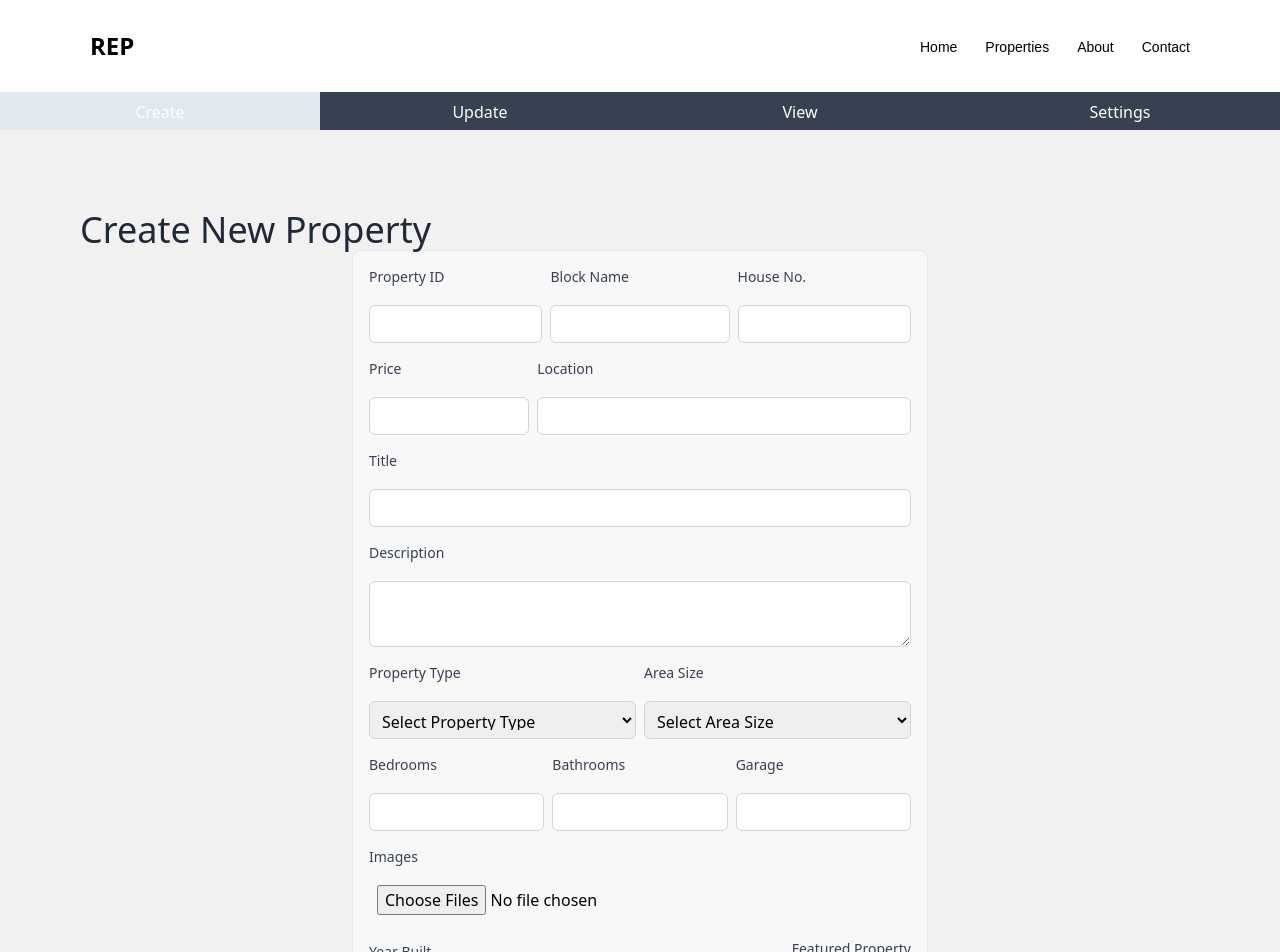
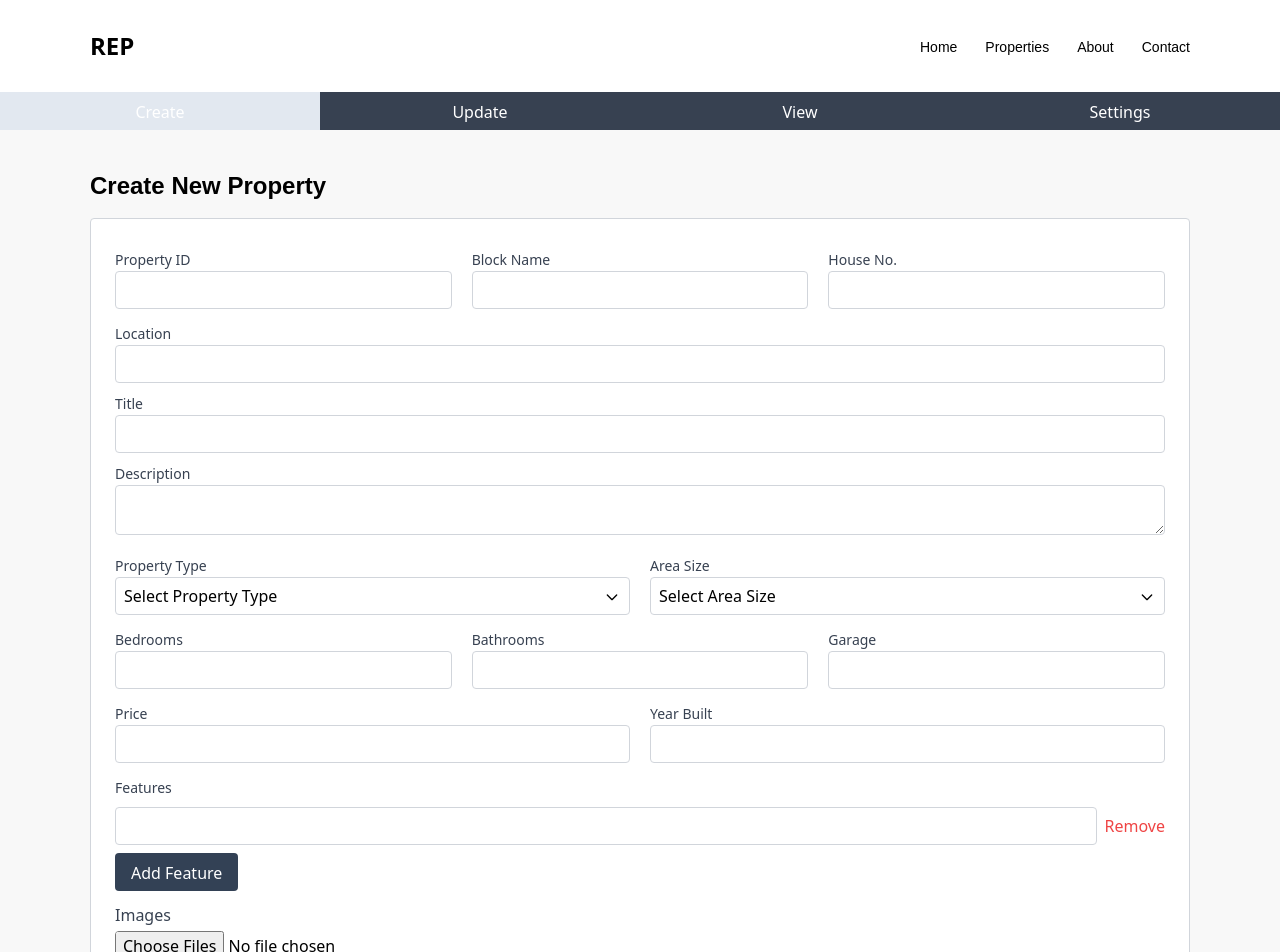
Before and after one commit to Taimur-DevOps/REP, a Next.js app: page /auth/dashboard in a window 1280 px wide. Shown: the top 952 px of the page. Built offline with nearby package versions, Linux system fonts and the light colour scheme.

Commit message:
dashboard updates

```diff
--- a/src/app/auth/dashboard/page.js
+++ b/src/app/auth/dashboard/page.js
@@ -1,40 +1,54 @@
-'use client'
-import AdminListingForm from '@/app/components/AdminListingForm';
-import TableListing from '@/app/components/TableListing';
-import React, { useState } from 'react';
+"use client";
+import AdminListingForm from "@/app/components/AdminListingForm";
+import TableListing from "@/app/components/TableListing";
+import React, { useState } from "react";
 
 const dashboard = () => {
-    const [activeTab, setActiveTab] = useState('create');
+  const [activeTab, setActiveTab] = useState("create");
 
   const openPage = (pageName) => {
     setActiveTab(pageName);
   };
   return (
-        <div className="">
+    <div className="bg-bgGray">
       {/* Tabs */}
       <div className="flex justify-center ">
         <button
-                    className={`tablink py-2  ${activeTab === 'create' ? 'bg-slate-200 text-slate-700' : 'bg-gray-700'} text-white w-1/4 p-4`}
-                    onClick={() => openPage('create')}
+          className={`tablink py-2  ${
+            activeTab === "create"
+              ? "bg-slate-200 text-slate-700"
+              : "bg-gray-700"
+          } text-white w-1/4 p-4`}
+          onClick={() => openPage("create")}
         >
           Create
         </button>
         <button
-                    className={`tablink py-2 ${activeTab === 'update' ? 'bg-slate-200 text-slate-700' : 'bg-gray-700'} text-white w-1/4 p-4`}
-                    onClick={() => openPage('update')}
+          className={`tablink py-2 ${
+            activeTab === "update"
+              ? "bg-slate-200 text-slate-700"
+              : "bg-gray-700"
+          } text-white w-1/4 p-4`}
+          onClick={() => openPage("update")}
           id="defaultOpen"
         >
           Update
         </button>
         <button
-                    className={`tablink  py-2 ${activeTab === 'listing' ? 'bg-slate-200 text-slate-700' : 'bg-gray-700'} text-white w-1/4 p-4`}
-                    onClick={() => openPage('listing')}
+          className={`tablink  py-2 ${
+            activeTab === "listing"
+              ? "bg-slate-200 text-slate-700"
+              : "bg-gray-700"
+          } text-white w-1/4 p-4`}
+          onClick={() => openPage("listing")}
         >
           View
         </button>
         <button
-                    className={`tablink py-2 ${activeTab === 'settings' ? 'bg-red-500' : 'bg-gray-700'} text-white w-1/4 p-4`}
-                    onClick={() => openPage('settings')}
+          className={`tablink py-2 ${
+            activeTab === "settings" ? "bg-red-500" : "bg-gray-700"
+          } text-white w-1/4 p-4`}
+          onClick={() => openPage("settings")}
         >
           Settings
         </button>
@@ -42,36 +56,53 @@ const dashboard = () => {
 
       {/* Tabs inner window */}
 
-            <div id="create" className={`tabcontent ${activeTab === 'create' ? 'block' : 'hidden'} bg-[#f1f1f1] p-4 lg:p-20 h-full`}>
-            <h1 className="relative p-0 m-0 font-raleway font-light text-4xl text-gray-800 transition-all duration-400 ease-in-out ">
+      <div
+        id="create"
+        className={`tabcontent ${
+          activeTab === "create" ? "block" : "hidden"
+        } lg:container mx-auto py-10`}
+      >
+        <h1 className="text-2xl font-semibold font-nokara mb-4">
           Create New Property
         </h1>
         <AdminListingForm />
       </div>
 
-            <div id="update" className={`tabcontent ${activeTab === 'update' ? 'block' : 'hidden'} bg-[#f1f1f1] p-4 lg:p-20 h-full`}>
-            <h1 className="relative p-0 m-0 font-raleway font-light text-4xl text-gray-800 transition-all duration-400 ease-in-out ">
+      <div
+        id="update"
+        className={`tabcontent ${
+          activeTab === "update" ? "block" : "hidden"
+        }  lg:container mx-auto py-10`}
+      >
+        <h1 className="text-2xl font-semibold font-nokara mb-4">
           Update Property
         </h1>
         <AdminListingForm />
       </div>
 
-            <div id="listing" className={`tabcontent ${activeTab === 'listing' ? 'block' : 'hidden'} bg-[#f1f1f1] p-4 lg:p-20 h-full`}>
-                <h1 className="relative p-0 m-0 font-raleway font-light text-4xl text-gray-800 transition-all duration-400 ease-in-out mb-4">
-                    Listing of  Properties
+      <div
+        id="listing"
+        className={`tabcontent ${
+          activeTab === "listing" ? "block" : "hidden"
+        }  lg:container mx-auto py-10`}
+      >
+        <h1 className="text-2xl font-semibold font-nokara mb-4">
+          Listing of Properties
         </h1>
         <TableListing />
       </div>
 
-            <div id="settings" className={`tabcontent ${activeTab === 'settings' ? 'block' : 'hidden'} bg-[#f1f1f1] p-4 lg:p-20 h-full`}>
-            <h1 className="relative p-0 m-0 font-raleway font-light text-4xl text-gray-800 transition-all duration-400 ease-in-out mb-4">
-                   Settings
-                </h1>
+      <div
+        id="settings"
+        className={`tabcontent ${
+          activeTab === "settings" ? "block" : "hidden"
+        }  lg:container mx-auto py-10`}
+      >
+        <h1 className="text-2xl font-semibold font-nokara mb-4">Settings</h1>
         <p>Who we are and what we do.</p>
       </div>
     </div>
+  );
+};
 
-    )
-}
-
-export default dashboard
+export default dashboard;
--- a/src/app/components/AdminListingForm.js
+++ b/src/app/components/AdminListingForm.js
@@ -1,37 +1,39 @@
-'use client'
-import { useState } from 'react';
+"use client";
+import { useState } from "react";
+import Button from "./Button";
+import { HiOutlineChevronDown } from "react-icons/hi";
 
 const AdminListingForm = () => {
   const [formData, setFormData] = useState({
-        propertyId: '',
-        title: '',
-        description: '',
-        price: '',
-        location: '',
-        houseNumber: '',
-        blockNumber: '',
+    propertyId: "",
+    title: "",
+    description: "",
+    price: "",
+    location: "",
+    houseNumber: "",
+    blockNumber: "",
     images: [],
-        propertyType: '',
-        bedrooms: '',
-        bathrooms: '',
-        garage: '',
-        areaSize: '',
-        yearBuilt: '',
+    propertyType: "",
+    bedrooms: "",
+    bathrooms: "",
+    garage: "",
+    areaSize: "",
+    yearBuilt: "",
     featured: false,
-        features: ['']
+    features: [""],
   });
 
   const handleChange = (e) => {
     const { name, value, type, checked, files } = e.target;
-        if (type === 'file') {
+    if (type === "file") {
       setFormData({
         ...formData,
-                images: [...formData.images, ...Array.from(files)]
+        images: [...formData.images, ...Array.from(files)],
       });
     } else {
       setFormData({
         ...formData,
-                [name]: type === 'checkbox' ? checked : value
+        [name]: type === "checkbox" ? checked : value,
       });
     }
   };
@@ -43,7 +45,7 @@ const AdminListingForm = () => {
   };
 
   const addFeature = () => {
-        setFormData({ ...formData, features: [...formData.features, ''] });
+    setFormData({ ...formData, features: [...formData.features, ""] });
   };
 
   const removeFeature = (index) => {
@@ -58,63 +60,116 @@ const AdminListingForm = () => {
   };
 
   return (
-        <form onSubmit={handleSubmit} className="w-full lg:max-w-xl md:mx-auto p-2 lg:p-4 mb-4 space-y-4 border bg-[#F8F8F8] rounded-lg">
-            {/* Id and Title */}
-            <div className=" flex items-center gap-2">
-                <div className=''>
-                    <label className="block text-sm font-medium text-gray-700">Property ID</label>
-                    <input name="propertyId" value={formData.propertyId} onChange={handleChange} className="block w-full p-2 border border-gray-300 rounded-md" />
+    <form
+      onSubmit={handleSubmit}
+      className=" border border-gray-300 rounded-[4px] bg-white px-6 py-7"
+    >
+      {/* property Id and Title */}
+      <main className="flex flex-col gap-3">
+        <div className="grid grid-cols-3 gap-5">
+          <div className="">
+            <label className=" text-sm font-medium text-gray-700">
+              Property ID
+            </label>
+            <input
+              name="propertyId"
+              value={formData.propertyId}
+              onChange={handleChange}
+              className=" w-full px-2 border border-gray-300 rounded-[4px]"
+            />
           </div>
           <div className="">
-                    <label className="block text-sm font-medium text-gray-700">Block Name </label>
-                    <input name="blockNumber" value={formData.blockNumber} onChange={handleChange} className="block w-full p-3 border border-gray-300 rounded-md" />
+            <label className=" text-sm font-medium text-gray-700">
+              Block Name{" "}
+            </label>
+            <input
+              name="blockNumber"
+              value={formData.blockNumber}
+              onChange={handleChange}
+              className=" w-full  px-2 border border-gray-300 rounded-[4px]"
+            />
           </div>
           <div className="">
-                    <label className="block text-sm font-medium text-gray-700">House No.</label>
-                    <input name="houseNumber" value={formData.houseNumber} onChange={handleChange} className="block w-full p-2 border border-gray-300 rounded-md" />
+            <label className=" text-sm font-medium text-gray-700">
+              House No.
+            </label>
+            <input
+              name="houseNumber"
+              value={formData.houseNumber}
+              onChange={handleChange}
+              className=" w-full  px-2 border border-gray-300 rounded-[4px]"
+            />
+          </div>
         </div>
 
+        {/*location Title Description */}
+        <div className="flex flex-col gap-2">
+          <div className="">
+            <label className=" text-sm font-medium text-gray-700">
+              Location
+            </label>
+            <input
+              name="location"
+              value={formData.location}
+              onChange={handleChange}
+              className=" w-full  px-2 border border-gray-300 rounded-[4px]"
+            />
           </div>
 
-            {/* price and location */}
-            <div className='flex items-center gap-2'>
-                <div className="w-[30%]">
-                    <label className="block text-sm font-medium text-gray-700">Price</label>
-                    <input type="number" name="price" value={formData.price} onChange={handleChange} className="block w-full p-2 border border-gray-300 rounded-md" />
-                </div>
-                <div className="w-[70%]">
-                    <label className="block text-sm font-medium text-gray-700">Location</label>
-                    <input name="location" value={formData.location} onChange={handleChange} className="block w-full p-2 border border-gray-300 rounded-md" />
-                </div>
-            </div>
-            {/* Title */}
-            <div className='w-full'>
-                <label className="block text-sm font-medium text-gray-700">Title</label>
-                <input name="title" value={formData.title} onChange={handleChange} className="block w-full p-2 border border-gray-300 rounded-md" />
+          <div className="">
+            <label className=" text-sm font-medium text-gray-700">Title</label>
+            <input
+              name="title"
+              value={formData.title}
+              onChange={handleChange}
+              className="w-full  px-2 border border-gray-300 rounded-[4px]"
+            />
           </div>
 
-            {/* Description */}
           <div className="">
-                <label className="block text-sm font-medium text-gray-700">Description</label>
-                <textarea name="description" value={formData.description} onChange={handleChange} className="block w-full p-2 border border-gray-300 rounded-md" />
+            <label className=" text-sm font-medium text-gray-700">
+              Description
+            </label>
+            <textarea
+              name="description"
+              value={formData.description}
+              onChange={handleChange}
+              className=" w-full  border border-gray-300 rounded-[4px]"
+            />
+          </div>
         </div>
 
         {/* property Type and Area */}
-            <div className='flex items-center gap-2'>
-                <div className="w-1/2">
-                    <label className="block text-sm font-medium text-gray-700">Property Type</label>
-                    <select name="propertyType" value={formData.propertyType} onChange={handleChange} className="block w-full p-2 border border-gray-300 rounded-md">
+        <div className="grid grid-cols-2 gap-5">
+          <div className="relative">
+            <label className=" text-sm font-medium text-gray-700">
+              Property Type
+            </label>
+            <select
+              name="propertyType"
+              value={formData.propertyType}
+              onChange={handleChange}
+              className=" w-full border border-gray-300 rounded-[4px] bg-white px-2 placeholder:font-light"
+            >
               <option value="">Select Property Type</option>
               <option value="house">House</option>
               <option value="apartment">Apartment</option>
               <option value="farmhouse">Farm House</option>
               <option value="commercial">commercial</option>
             </select>
+            <HiOutlineChevronDown className="absolute bottom-[10px] right-[10px] w-4 h-4" />
           </div>
 
-                <div className="w-1/2 ">
-                    <label className="block text-sm font-medium text-gray-700">Area Size</label>
-                    <select name="areaSize" value={formData.areaSize} onChange={handleChange} className=" overflow-auto  w-full p-2 border border-gray-300 rounded-md">
+          <div className="relative">
+            <label className=" text-sm font-medium text-gray-700">
+              Area Size
+            </label>
+            <select
+              name="areaSize"
+              value={formData.areaSize}
+              onChange={handleChange}
+              className=" overflow-auto  w-full  border border-gray-300 rounded-[4px] bg-white px-2"
+            >
               <option value="">Select Area Size</option>
               <option value="marla5">5 Marla</option>
               <option value="marla10">10 Marla</option>
@@ -133,31 +188,118 @@ const AdminListingForm = () => {
               <option value="marla75">75 Marla</option>
               <option value="marla80">80 Marla</option>
             </select>
+            <HiOutlineChevronDown className="absolute bottom-[10px] right-[10px] w-4 h-4" />
           </div>
         </div>
 
         {/* BedRoom, BathRooms, garage */}
-            <div className='flex items-center gap-2'>
+        <div className="grid grid-cols-3 gap-5">
           <div className="">
-                    <label className="block text-sm font-medium text-gray-700">Bedrooms</label>
-                    <input type="number" name="bedrooms" value={formData.bedrooms} onChange={handleChange} className="block w-full p-2 border border-gray-300 rounded-md" />
+            <label className="text-sm font-medium text-gray-700">
+              Bedrooms
+            </label>
+            <input
+              type="number"
+              name="bedrooms"
+              value={formData.bedrooms}
+              onChange={handleChange}
+              className="w-full border  px-2 border-gray-300 rounded-[4px]"
+            />
           </div>
           <div className="">
-                    <label className="block text-sm font-medium text-gray-700">Bathrooms</label>
-                    <input type="number" name="bathrooms" value={formData.bathrooms} onChange={handleChange} className="block w-full p-2 border border-gray-300 rounded-md" />
+            <label className=" text-sm font-medium text-gray-700">
+              Bathrooms
+            </label>
+            <input
+              type="number"
+              name="bathrooms"
+              value={formData.bathrooms}
+              onChange={handleChange}
+              className=" w-full  px-2 border border-gray-300 rounded-[4px]"
+            />
           </div>
           <div className="">
-                    <label className="block text-sm font-medium text-gray-700">Garage</label>
-                    <input type="number" name="garage" value={formData.garage} onChange={handleChange} className="block w-full p-2 border border-gray-300 rounded-md" />
+            <label className=" text-sm font-medium text-gray-700">Garage</label>
+            <input
+              type="number"
+              name="garage"
+              value={formData.garage}
+              onChange={handleChange}
+              className=" w-full  px-2 border border-gray-300 rounded-[4px]"
+            />
+          </div>
+        </div>
+
+        {/* year built and Featured */}
+        <div className="grid grid-cols-2 gap-5">
+          <div className="">
+            <label className=" text-sm font-medium text-gray-700">Price</label>
+            <input
+              type="number"
+              name="price"
+              value={formData.price}
+              onChange={handleChange}
+              className=" w-full  px-2 border border-gray-300 rounded-[4px]"
+            />
+          </div>
+          <div className="">
+            <label className=" text-sm font-medium text-gray-700">
+              Year Built
+            </label>
+            <input
+              type="number"
+              name="yearBuilt"
+              value={formData.yearBuilt}
+              onChange={handleChange}
+              className=" w-full  px-2 border border-gray-300 rounded-[4px]"
+            />
+          </div>
+        </div>
+
+        {/* Additional Features */}
+        <div className="">
+          <label className=" text-sm font-medium text-gray-700">Features</label>
+          <div className="">
+            {formData.features.map((feature, index) => (
+              <div key={index} className="flex items-center gap-2 mt-2">
+                <input
+                  value={feature}
+                  onChange={(e) => handleFeatureChange(index, e.target.value)}
+                  className=" w-full  px-2  border border-gray-300 rounded-[4px]"
+                />
+                <button
+                  type="button"
+                  onClick={() => removeFeature(index)}
+                  className="text-red-500 hover:text-red-700"
+                >
+                  Remove
+                </button>
+              </div>
+            ))}
+          </div>
+          <div className="mt-2">
+            <button
+              type="button"
+              onClick={addFeature}
+              className="py-2 px-4 bg-slate-700 text-white rounded-[4px]"
+            >
+              Add Feature
+            </button>
           </div>
         </div>
 
         {/* Upload Images */}
-            <div className=" ">
-                <label className="block text-sm font-medium text-gray-700">Images</label>
-                <input type="file" name="images" multiple onChange={handleChange} className=" w-full px-2  border-gray-300 rounded-md" />
+        <div className="flex flex-col gap-1">
+          <div className="text-base font-medium text-gray-700">Images</div>
+          <input
+            type="file"
+            name="images"
+            multiple
+            onChange={handleChange}
+            className="w-[30%] border-gray-300 rounded-[4px]"
+          />
           {formData.images.length > 0 && (
-                    <div className="mt-2 space-y-1 border px-6 py-2">
+            <div className="mt-2 border rounded-[4px] p-2 w-64">
               {formData.images.map((file, index) => (
                 <div key={index} className="flex items-center space-x-2">
                   <span>{file.name}</span>
@@ -166,38 +308,32 @@ const AdminListingForm = () => {
             </div>
           )}
         </div>
-            {/* year built and Featured */}
-            <div className='flex items-center justify-between gap-2'>
-                <div className="">
-                    <label className="block text-sm font-medium text-gray-700">Year Built</label>
-                    <input type="number" name="yearBuilt" value={formData.yearBuilt} onChange={handleChange} className="block w-full p-2 border border-gray-300 rounded-md" />
+
+        {/* feature property */}
+        <div className="flex items-center gap-2 ">
+          <input
+            type="checkbox"
+            name="featured"
+            checked={formData.featured}
+            onChange={handleChange}
+            className="h-5 w-5 text-indigo-600 border-gray-300 rounded"
+          />
+          <span className=" text-sm font-medium text-gray-700 whitespace-nowrap">
+            Featured Property
+          </span>
         </div>
-                <div className="">
-                    <label className="block text-sm font-medium text-gray-700 whitespace-nowrap">Featured Property</label>
-                    <input type="checkbox" name="featured" checked={formData.featured} onChange={handleChange} className="h-5 w-5 text-indigo-600 border-gray-300 rounded" />
+      </main>
+
+      {/* submit btn */}
+      <hr className="mt-4 mb-2" />
+      <div className="flex justify-end">
+        <button
+          type="submit"
+          className="mt-4 py-2 px-5 bg-green-500 text-white rounded-[4px]"
+        >
+          Submit
+        </button>
       </div>
-            </div>
-
-            {/* Additional Features */}
-            <div className="">
-                <label className="block text-sm font-medium text-gray-700">Features</label>
-                <div className=''>
-                    {formData.features.map((feature, index) => (
-                        <div key={index} className="flex items-center space-y-2 space-x-2 ">
-                            <input value={feature} onChange={(e) => handleFeatureChange(index, e.target.value)} className="block w-full p-2 border border-gray-300 rounded-md" />
-                            <button type="button" onClick={() => removeFeature(index)} className="text-red-500 hover:text-red-700">Remove</button>
-                        </div>
-                    ))}
-
-                </div>
-                <button type="button" onClick={addFeature} className=" p-2 bg-slate-700 text-white rounded-md">Add Feature</button>
-            </div>
-
-            <div>
-                <button type="submit" className="mt-4 p-2 bg-green-500 text-white rounded-md w-full">Submit</button>
-            </div>
-
-
     </form>
   );
 };
--- a/src/app/globals.css
+++ b/src/app/globals.css
@@ -91,7 +91,9 @@ select,
 button {
   height: 38px !important;
 }
-
+select {
+  appearance: none;
+}
 .contactBanner {
   background-image: url("../assets/contactBanner.jpeg");
   background-repeat: no-repeat;
```
Also changed, not shown: src/app/components/SignIn.js (+46 -22 lines), src/app/components/TableListing.js (+59 -102 lines). Lines whose indentation alone changed are shown as unchanged.
